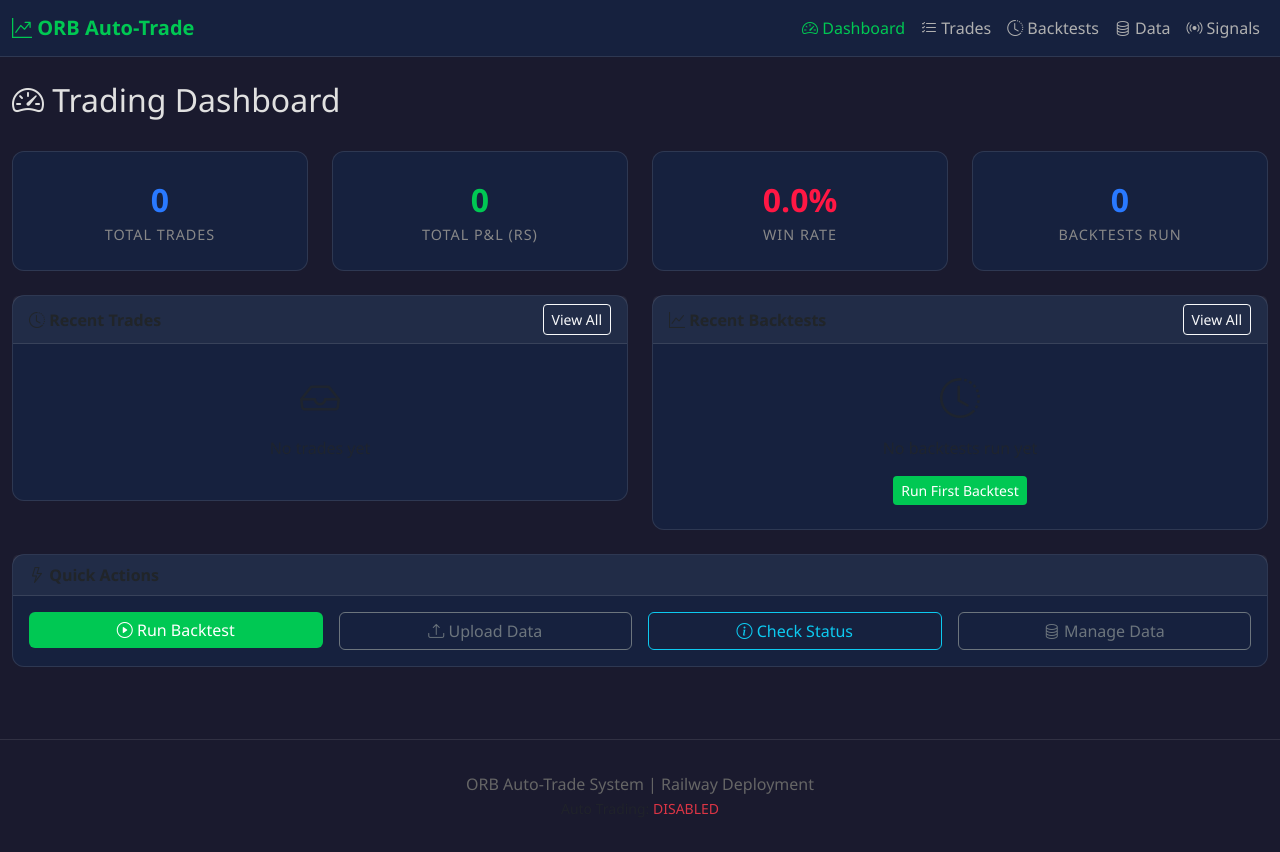
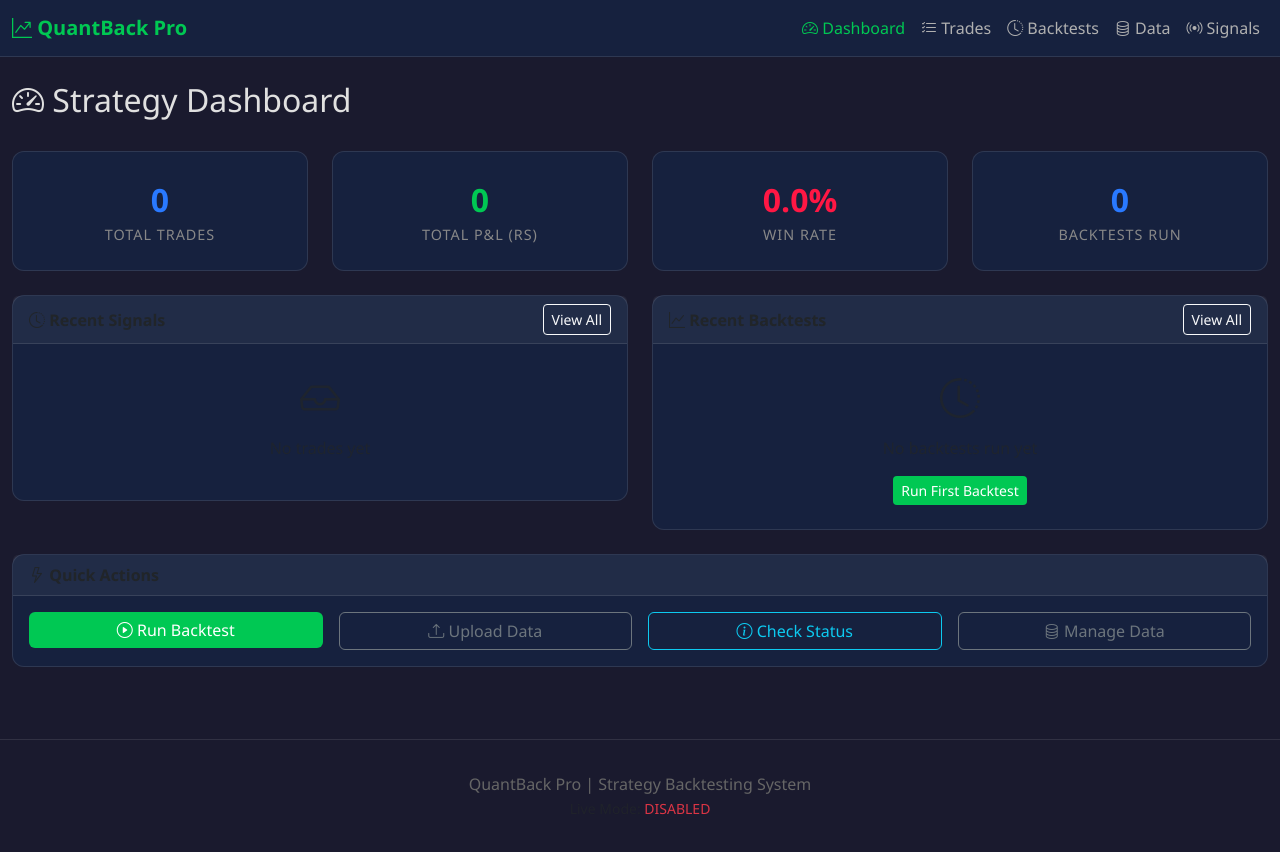
Before and after one commit to autobotela-sys/orb-auto-trade, a Flask app: page / in a window 1280 px wide. Run offline with Flask 3, Linux system fonts and the light colour scheme; data that the repository does not hold is empty; some libraries are stand-ins or nearby versions.

Commit message:
Rebrand to QuantBack Pro - Generic backtesting system
- Remove ORB/Auto-Trade terminology
- Generic strategy dashboard
- Suitable for all strategy backtesting

```diff
--- a/app.py
+++ b/app.py
@@ -1,8 +1,8 @@
 """
 ╔════════════════════════════════════════════════════════════════════════════════╗
-║                    ORB AUTO-TRADE SYSTEM - MAIN APP                            ║
-║                                                                               ║
-║  Railway Deployment - Flask App with Database & Web UI                        ║
+║                    QUANDBACK PRO - MAIN APPLICATION                            ║
+║                   Generic Backtesting & Strategy Analysis System               ║
+║                   Railway Deployment - Flask App with Database                 ║
 ╚════════════════════════════════════════════════════════════════════════════════╝
 """
 
@@ -322,7 +322,7 @@ def backtest_run():
 
     # Save to database
     backtest = BacktestResult(
-        name=f"{symbol} ORB Backtest",
+        name=f"{symbol} Strategy Backtest",
         symbol=symbol,
         start_date=datetime.strptime(start_date, '%Y-%m-%d').date(),
         end_date=datetime.strptime(end_date, '%Y-%m-%d').date(),
@@ -615,7 +615,7 @@ if __name__ == '__main__':
     init_db()
 
     port = int(os.getenv('PORT', 8080))
-    logger.info(f"🚀 Starting ORB Auto-Trade System on port {port}")
-    logger.info(f"   Auto Trading: {'ENABLED' if ENABLE_AUTO_TRADING else 'DISABLED'}")
+    logger.info(f"🚀 Starting QuantBack Pro on port {port}")
+    logger.info(f"   Live Mode: {'ENABLED' if ENABLE_AUTO_TRADING else 'DISABLED'}")
 
     app.run(host='0.0.0.0', port=port, debug=False)
--- a/config.py
+++ b/config.py
@@ -1,6 +1,7 @@
 """
 ╔════════════════════════════════════════════════════════════════════════════════╗
-║                         ORB STRATEGY CONFIGURATION                             ║
+║                    QUANDBACK PRO - STRATEGY CONFIGURATION                      ║
+║                   Generic Backtesting & Strategy Analysis System               ║
 ╚════════════════════════════════════════════════════════════════════════════════╝
 """
 
--- a/railway/templates/backtest_form.html
+++ b/railway/templates/backtest_form.html
@@ -1,13 +1,13 @@
 {% extends "base.html" %}
 
-{% block title %}New Backtest - ORB Auto-Trade{% endblock %}
+{% block title %}New Backtest - QuantBack Pro{% endblock %}
 
 {% block content %}
 <div class="row">
     <div class="col-lg-8 mx-auto">
         <div class="card">
             <div class="card-header">
-                <i class="bi bi-play-circle"></i> Run New Backtest
+                <i class="bi bi-play-circle"></i> Run Strategy Backtest
             </div>
             <div class="card-body">
                 <form method="post" action="/backtest/run">
--- a/railway/templates/backtest_view.html
+++ b/railway/templates/backtest_view.html
@@ -1,6 +1,6 @@
 {% extends "base.html" %}
 
-{% block title %}Backtest Result - ORB Auto-Trade{% endblock %}
+{% block title %}Backtest Result - QuantBack Pro{% endblock %}
 
 {% block content %}
 <div class="row mb-4">
--- a/railway/templates/backtests.html
+++ b/railway/templates/backtests.html
@@ -1,6 +1,6 @@
 {% extends "base.html" %}
 
-{% block title %}Backtests - ORB Auto-Trade{% endblock %}
+{% block title %}Backtests - QuantBack Pro{% endblock %}
 
 {% block content %}
 <div class="row mb-4">
--- a/railway/templates/base.html
+++ b/railway/templates/base.html
@@ -3,7 +3,7 @@
 <head>
     <meta charset="UTF-8">
     <meta name="viewport" content="width=device-width, initial-scale=1.0">
-    <title>{% block title %}ORB Auto-Trade System{% endblock %}</title>
+    <title>{% block title %}QuantBack Pro{% endblock %}</title>
     <link href="https://cdn.jsdelivr.net/npm/bootstrap@5.3.0/dist/css/bootstrap.min.css" rel="stylesheet">
     <link rel="stylesheet" href="https://cdn.jsdelivr.net/npm/bootstrap-icons@1.10.0/font/bootstrap-icons.css">
     <style>
@@ -150,7 +150,7 @@
     <nav class="navbar navbar-expand-lg navbar-dark">
         <div class="container-fluid">
             <a class="navbar-brand" href="/">
-                <i class="bi bi-graph-up-arrow"></i> ORB Auto-Trade
+                <i class="bi bi-graph-up-arrow"></i> QuantBack Pro
             </a>
             <button class="navbar-toggler" type="button" data-bs-toggle="collapse" data-bs-target="#navbarNav">
                 <span class="navbar-toggler-icon"></span>
@@ -193,9 +193,9 @@
 
     <footer class="footer">
         <div class="container">
-            <p class="mb-0">ORB Auto-Trade System | Railway Deployment</p>
+            <p class="mb-0">QuantBack Pro | Strategy Backtesting System</p>
             <small class="text-muted">
-                Auto Trading: <span class="text-{% if enable_auto_trading %}success{% else %}danger{% endif %}">
+                Live Mode: <span class="text-{% if enable_auto_trading %}success{% else %}danger{% endif %}">
                     {% if enable_auto_trading %}ENABLED{% else %}DISABLED{% endif %}
                 </span>
             </small>
--- a/railway/templates/dashboard.html
+++ b/railway/templates/dashboard.html
@@ -1,11 +1,11 @@
 {% extends "base.html" %}
 
-{% block title %}Dashboard - ORB Auto-Trade{% endblock %}
+{% block title %}Dashboard - QuantBack Pro{% endblock %}
 
 {% block content %}
 <div class="row mb-4">
     <div class="col-12">
-        <h2><i class="bi bi-speedometer2"></i> Trading Dashboard</h2>
+        <h2><i class="bi bi-speedometer2"></i> Strategy Dashboard</h2>
     </div>
 </div>
 
@@ -46,7 +46,7 @@
     <div class="col-lg-6 mb-4">
         <div class="card">
             <div class="card-header d-flex justify-content-between align-items-center">
-                <span><i class="bi bi-clock-history"></i> Recent Trades</span>
+                <span><i class="bi bi-clock-history"></i> Recent Signals</span>
                 <a href="/trades" class="btn btn-sm btn-outline-light">View All</a>
             </div>
             <div class="card-body p-0">
@@ -181,7 +181,7 @@
     <div class="modal-dialog">
         <div class="modal-content" style="background-color: var(--orb-card);">
             <div class="modal-header">
-                <h5 class="modal-title">System Status</h5>
+                <h5 class="modal-title">Strategy Status</h5>
                 <button type="button" class="btn-close btn-close-white" data-bs-dismiss="modal"></button>
             </div>
             <div class="modal-body" id="statusBody">
@@ -209,11 +209,11 @@ function checkStatus() {
             body.innerHTML = `
                 <table class="table">
                     <tr><td>Status:</td><td><span class="status-dot online"></span> Online</td></tr>
-                    <tr><td>Auto Trading:</td><td>${data.config.auto_trading ? '<span class="text-success">ENABLED</span>' : '<span class="text-danger">DISABLED</span>'}</td></tr>
-                    <tr><td>Telegram Alerts:</td><td>${data.config.telegram_alerts ? '<span class="text-success">ENABLED</span>' : '<span class="text-muted">DISABLED</span>'}</td></tr>
-                    <tr><td>Open Positions:</td><td>${data.summary.open_positions || 0}</td></tr>
-                    <tr><td>Today's Trades:</td><td>${data.summary.trades || 0}</td></tr>
-                    <tr><td>Today's P&L:</td><td class="${data.summary.pnl >= 0 ? 'text-success' : 'text-danger'}">Rs. ${data.summary.pnl?.toFixed(0) || 0}</td></tr>
+                    <tr><td>Live Mode:</td><td>${data.config.auto_trading ? '<span class="text-success">ENABLED</span>' : '<span class="text-danger">DISABLED</span>'}</td></tr>
+                    <tr><td>Alerts:</td><td>${data.config.telegram_alerts ? '<span class="text-success">ENABLED</span>' : '<span class="text-muted">DISABLED</span>'}</td></tr>
+                    <tr><td>Active Backtests:</td><td>${data.summary.open_positions || 0}</td></tr>
+                    <tr><td>Total Signals:</td><td>${data.summary.trades || 0}</td></tr>
+                    <tr><td>Total P&L:</td><td class="${data.summary.pnl >= 0 ? 'text-success' : 'text-danger'}">Rs. ${data.summary.pnl?.toFixed(0) || 0}</td></tr>
                 </table>
             `;
         })
--- a/railway/templates/data.html
+++ b/railway/templates/data.html
@@ -1,6 +1,6 @@
 {% extends "base.html" %}
 
-{% block title %}Historical Data - ORB Auto-Trade{% endblock %}
+{% block title %}Historical Data - QuantBack Pro{% endblock %}
 
 {% block content %}
 <div class="row mb-4">
--- a/railway/templates/signals.html
+++ b/railway/templates/signals.html
@@ -1,6 +1,6 @@
 {% extends "base.html" %}
 
-{% block title %}Signals Log - ORB Auto-Trade{% endblock %}
+{% block title %}Signals Log - QuantBack Pro{% endblock %}
 
 {% block content %}
 <div class="row mb-4">
--- a/railway/templates/trades.html
+++ b/railway/templates/trades.html
@@ -1,11 +1,11 @@
 {% extends "base.html" %}
 
-{% block title %}Trades - ORB Auto-Trade{% endblock %}
+{% block title %}Signals - QuantBack Pro{% endblock %}
 
 {% block content %}
 <div class="row mb-4">
     <div class="col-12">
-        <h2><i class="bi bi-list-check"></i> Trade History</h2>
+        <h2><i class="bi bi-list-check"></i> Signal History</h2>
     </div>
 </div>
 
```
